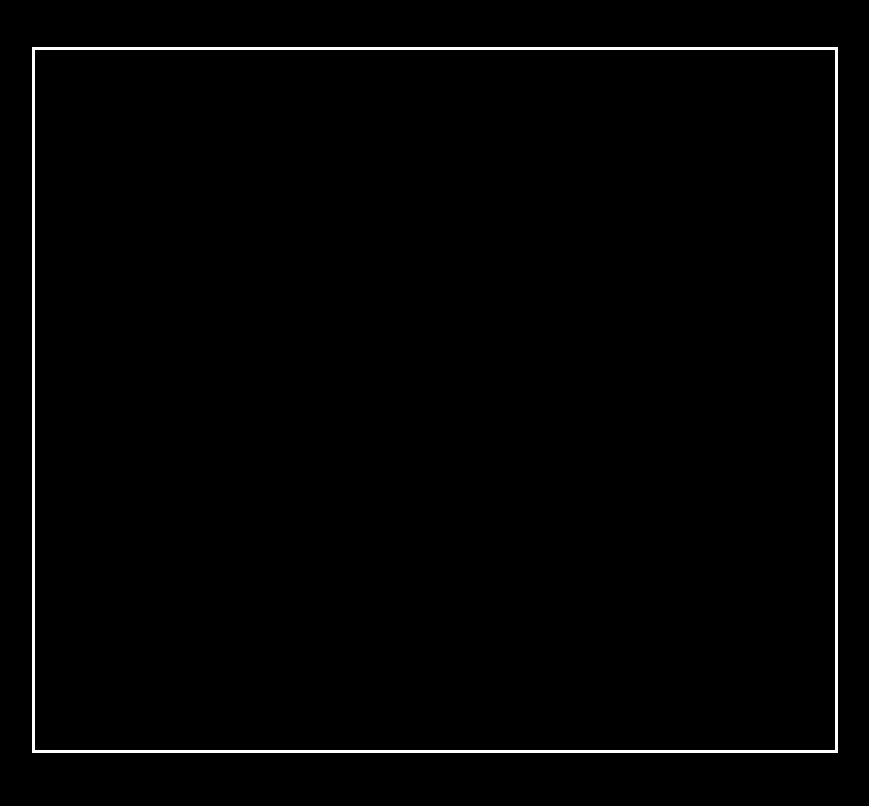
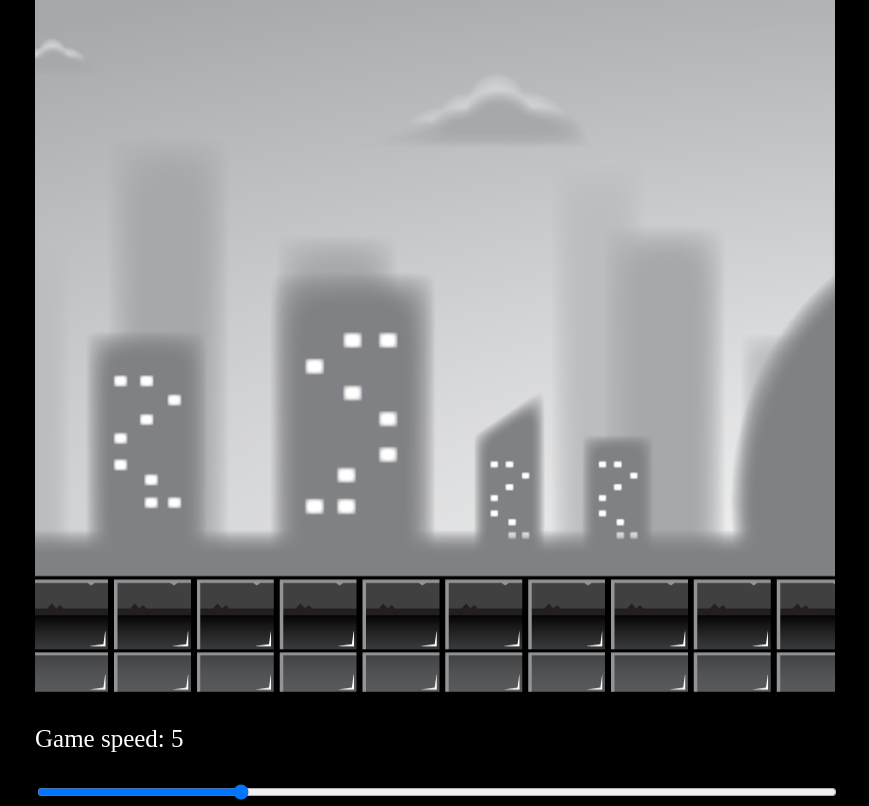
Before and after one commit to VladoVarbanov/JS_Game_Dev_Course, a plain HTML site: page Project 02/index.html in a window 1280 px wide. Shown: the whole page, without its empty margins (205-1074 px from the left). Drawn offline with Linux system fonts and the light colour scheme; animation ran at ten frames a second.

Commit message:
Finish Project02

```diff
--- /dev/null
+++ b/Project 02/Objects/Layer.js
@@ -0,0 +1,30 @@
+export default class Layer {
+  constructor(image, speedModifier, gameSpeed, ctx) {
+    this.x = 0;
+    this.y = 0;
+    this.width = 2400;
+    this.height = 700;
+    this.image = image;
+    this.ctx = ctx;
+    this.speedModifier = speedModifier;
+    this.speed = gameSpeed * this.speedModifier;
+  }
+  // Methods
+  update(gameSpeed) {
+    this.speed = gameSpeed * this.speedModifier;
+    if (this.x <= -this.width) {
+      this.x = 0;
+    }
+    this.x = Math.floor(this.x - this.speed);
+  }
+  draw() {
+    this.ctx.drawImage(this.image, this.x, this.y, this.width, this.height);
+    this.ctx.drawImage(
+      this.image,
+      this.x + this.width,
+      this.y,
+      this.width,
+      this.height
+    );
+  }
+}
--- a/Project 02/index.html
+++ b/Project 02/index.html
@@ -7,7 +7,19 @@
     <link rel="stylesheet" href="style.css" />
   </head>
   <body>
-    <canvas id="canvas1"></canvas>
-    <script src="script.js"></script>
+    <div id="container">
+      <canvas id="canvas1"></canvas>
+      <p>Game speed: <span id="showGameSpeed"></span></p>
+      <input
+        type="range"
+        min="0"
+        max="20"
+        value="5"
+        class="slider"
+        id="slider"
+      />
+    </div>
+
+    <script src="script.js" type="module"></script>
   </body>
 </html>
--- a/Project 02/script.js
+++ b/Project 02/script.js
@@ -1,4 +1,48 @@
+import Layer from "./Objects/Layer.js";
+
 const canvas = document.getElementById("canvas1");
 const ctx = canvas.getContext("2d");
 const CANVAS_WIDTH = (canvas.width = 800);
 const CANVAS_HEIGHT = (canvas.height = 700);
+let gameSpeed = 5;
+
+const backgroundLayer1 = new Image();
+backgroundLayer1.src = "layer-1.png";
+const backgroundLayer2 = new Image();
+backgroundLayer2.src = "layer-2.png";
+const backgroundLayer3 = new Image();
+backgroundLayer3.src = "layer-3.png";
+const backgroundLayer4 = new Image();
+backgroundLayer4.src = "layer-4.png";
+const backgroundLayer5 = new Image();
+backgroundLayer5.src = "layer-5.png";
+
+window.addEventListener("load", () => {
+  const slider = document.getElementById("slider");
+  slider.value = gameSpeed;
+  const showGameSpeed = document.getElementById("showGameSpeed");
+  showGameSpeed.innerHTML = gameSpeed;
+  slider.addEventListener("change", (e) => {
+    gameSpeed = e.target.value;
+    showGameSpeed.innerHTML = e.target.value;
+  });
+
+  const layer1 = new Layer(backgroundLayer1, 0.2, gameSpeed, ctx);
+  const layer2 = new Layer(backgroundLayer2, 0.4, gameSpeed, ctx);
+  const layer3 = new Layer(backgroundLayer3, 0.6, gameSpeed, ctx);
+  const layer4 = new Layer(backgroundLayer4, 0.8, gameSpeed, ctx);
+  const layer5 = new Layer(backgroundLayer5, 1, gameSpeed, ctx);
+
+  const gameObjects = [layer1, layer2, layer3, layer4, layer5];
+
+  function animate() {
+    ctx.clearRect(0, 0, CANVAS_WIDTH, CANVAS_HEIGHT);
+    gameObjects.forEach((object) => {
+      object.update(gameSpeed);
+      object.draw();
+    });
+    requestAnimationFrame(animate);
+  }
+
+  animate();
+});
--- a/Project 02/style.css
+++ b/Project 02/style.css
@@ -1,12 +1,22 @@
 body {
   background: black;
 }
-#canvas1 {
+#container {
   position: absolute;
-  border: 3px solid white;
   width: 800px;
-  height: 700px;
   transform: translate(-50%, -50%);
   top: 50%;
   left: 50%;
+  font-size: 25px;
 }
+#canvas1 {
+  position: relative;
+  width: 800px;
+  height: 700px;
+}
+#slider {
+  width: 100%;
+}
+p {
+  color: white;
+}
```
